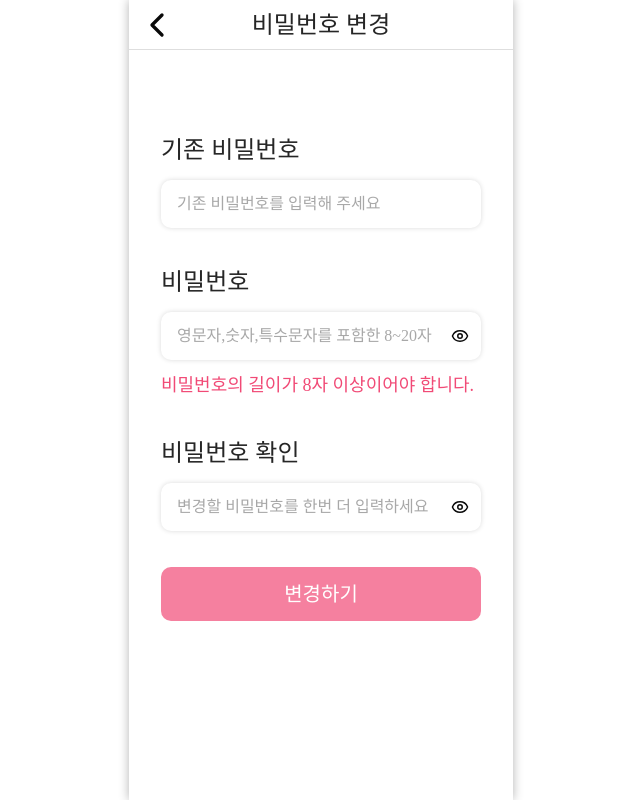
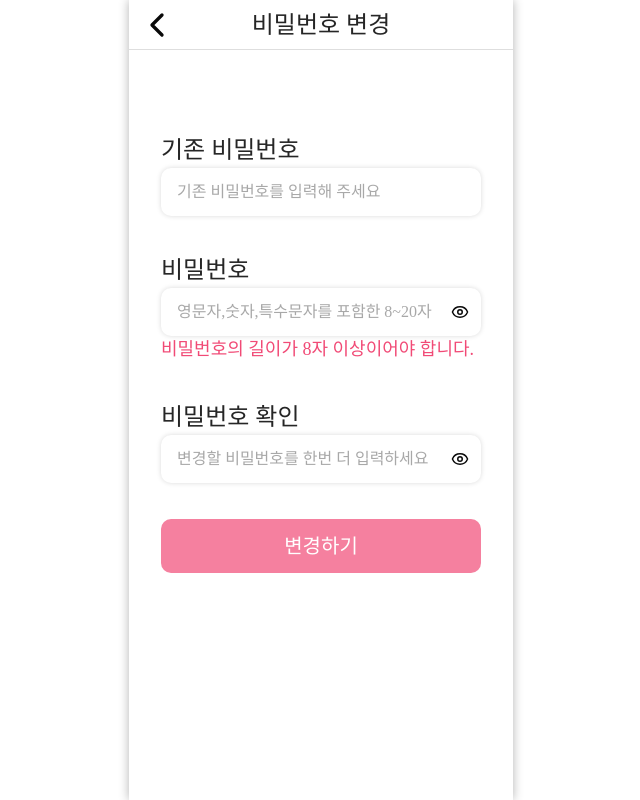
Before and after one commit to hanaro7team1/frontend, a Next.js app: page /admin/mypage/pwd in a window 1280 px wide. Shown: the whole page, without its empty margins (319-959 px from the left). Built offline with nearby package versions, Linux system fonts and the light colour scheme; a web font is replaced by a local one.

Commit message:
edit modal

```diff
--- a/src/app/admin/mypage/pwd/page.tsx
+++ b/src/app/admin/mypage/pwd/page.tsx
@@ -1,24 +1,31 @@
 'use client'
 import { Button, Input, Txt } from "@/components/atoms";
-import { Header } from "@/components/common";
+import { Header, Modal } from "@/components/common";
 import { PasswordField } from "@/components/domain/admin/auth/PasswordField";
+import NoticeModal from "@/components/domain/admin/mypage/NoticeModal";
 import useValidation from "@/hooks/auth/useValidation";
+import { useState } from "react";
 
 export default function AdmainPwdPage() {
   const {form, errors, handleChange} = useValidation();
-  const gap = "flex flex-col gap-3";
+
+
+  const [openNotice, setOpenNotice] = useState(false);
+  const editPwd = () => {
+    setOpenNotice(true);
+  };
 
   return (
     <>
       <Header className="mb-[50px]" title="비밀번호 변경" />
 
       <div className="flex flex-col gap-9 p-8">
-        <div className={`${gap}`}>
+        <div>
           <Txt size={24}>기존 비밀번호</Txt>
           <Input placeholder="기존 비밀번호를 입력해 주세요" />
         </div>
 
-        <div className={`${gap}`}>
+        <div>
           <Txt size={24}>비밀번호</Txt>
           <PasswordField
             value={form.password}
@@ -31,7 +38,7 @@ export default function AdmainPwdPage() {
             </Txt>
           )}
         </div>
-        <div className={`${gap}`}>
+        <div>
           <Txt size={24}>비밀번호 확인</Txt>
           <PasswordField
             value={form.confirmPassword}
@@ -45,8 +52,10 @@ export default function AdmainPwdPage() {
           )}
         </div>
 
-        <Button title="변경하기" type="submit" color="pink"/>
+        <Button title="변경하기" color="pink" onClick={editPwd}/>
       </div>
+
+      <NoticeModal open={openNotice} text="비밀번호"/>
     </>
   );
 }
--- a/src/app/admin/mypage/quit/page.tsx
+++ b/src/app/admin/mypage/quit/page.tsx
@@ -1,7 +1,14 @@
+'use client'
+
 import { Button, Input, Txt } from "@/components/atoms";
-import { Header } from "@/components/common";
+import { Header, Modal } from "@/components/common";
+import { useRouter } from "next/navigation";
+import { useState } from "react";
 
 export default function AdminQuitPage() {
+  const router = useRouter();
+  const [isModalOpen, setIsModalOpen] = useState(false);
+  const openModal = () => {setIsModalOpen(true)};
 
   return (
     <>
@@ -10,8 +17,14 @@ export default function AdminQuitPage() {
       <div  className="p-8 flex flex-col gap-5">
         <Txt size={24}>비밀번호 확인</Txt>
         <Input placeholder="비밀번호를 입력해 주세요" />
-        <Button title="탈퇴하기" type="submit" color="pink" />
+        <Button title="탈퇴하기" type="submit" color="pink" onClick={openModal}/>
       </div>
+
+      {isModalOpen && (
+        <Modal grayBtnText="아니요" greenBtnText="네" onClickGrayBtn={() => !openModal} onClickGreenBtn={() => router.push('/admin/mypage')}>
+          정말 탈퇴하시겠어요?
+        </Modal>
+      )}
     </>
   );
 }
```
